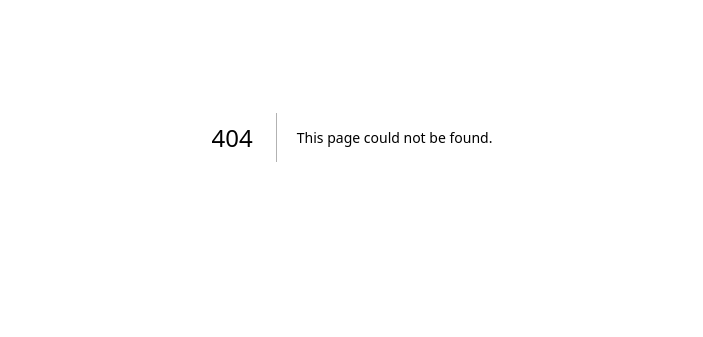
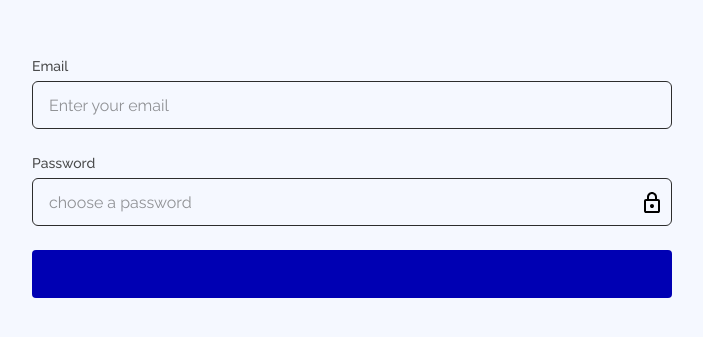
Before and after one commit to IgboPharaoh/aegis-client, a Next.js app: page /components/InputSection in a window 1280 px wide. Before the commit this address had no page. Shown: the part 263-600 px from the top of the page, without its empty margins (288-991 px from the left). Built offline with nearby package versions, Linux system fonts and the light colour scheme.

Commit message:
moved input section into seperate component

```diff
--- /dev/null
+++ b/src/pages/components/InputSection.tsx
@@ -0,0 +1,95 @@
+import React, { useState, ChangeEvent } from 'react';
+import { Box, Flex, Stack, Text } from '@chakra-ui/react';
+import padlockOpen from 'public/padlock-open.svg';
+import padlockClose from 'public/padlock-close.svg';
+import Image from 'next/image';
+import CustomInput from './CustomInput';
+import CustomButton from './CustomButton';
+
+export interface InputSectionProps {
+    email: string;
+    password: string;
+    error: string;
+    isLoading: boolean;
+    buttonLabel: string;
+    pageTitle: string;
+    pageCopyText: string;
+    onClickButton: () => void;
+    handleInputChange: (event: ChangeEvent<HTMLInputElement>) => void;
+}
+
+const InputSection = ({
+    email,
+    password,
+    isLoading,
+    error,
+    onClickButton,
+    buttonLabel,
+    pageTitle,
+    pageCopyText,
+    handleInputChange,
+}: InputSectionProps) => {
+    const [showPassword, setShowPassword] = useState(false);
+
+    return (
+        <Box bgColor='#f5f8ff' width='100%' height='100vh'>
+            <Flex flexDir='column' height='100%' justifyContent='center' alignItems='center'>
+                <Box width={'50%'}>
+                    <Text color='black' fontWeight='700' fontSize='48px'>
+                        {pageTitle}
+                    </Text>
+                    <Text opacity='0.85' fontSize='16px'>
+                        {pageCopyText}{' '}
+                    </Text>
+                    <Stack mt='80px' spacing='24px'>
+                        <CustomInput
+                            labelName='Email'
+                            placeholder='Enter your email'
+                            value={email}
+                            onChange={handleInputChange}
+                            name='email'
+                            type='email'
+                        />
+                        <CustomInput
+                            labelName='Password'
+                            placeholder='choose a password'
+                            value={password}
+                            onChange={handleInputChange}
+                            name='password'
+                            type={showPassword ? 'text' : 'password'}
+                            // eslint-disable-next-line react/no-children-prop
+                            children={
+                                <Box cursor='pointer'>
+                                    <Image
+                                        onClick={() => setShowPassword(!showPassword)}
+                                        src={showPassword ? padlockClose : padlockOpen}
+                                        alt='check mark'
+                                    />
+                                </Box>
+                            }
+                        />
+                        <CustomButton
+                            onClick={onClickButton}
+                            width={{ base: '100%', md: '100%', lg: '100%' }}
+                            backgroundColor='#0000b3'
+                            borderRadius='4px'
+                            height='48px'
+                            isLoading={isLoading}
+                        >
+                            {buttonLabel}
+                        </CustomButton>
+                    </Stack>
+                    {error && (
+                        <Box pt='8px'>
+                            <Text textAlign='center' color='red' fontSize='14'>
+                                Error: {error}
+                            </Text>
+                        </Box>
+                    )}
+                </Box>
+            </Flex>
+        </Box>
+    );
+};
+
+export default InputSection;
```
